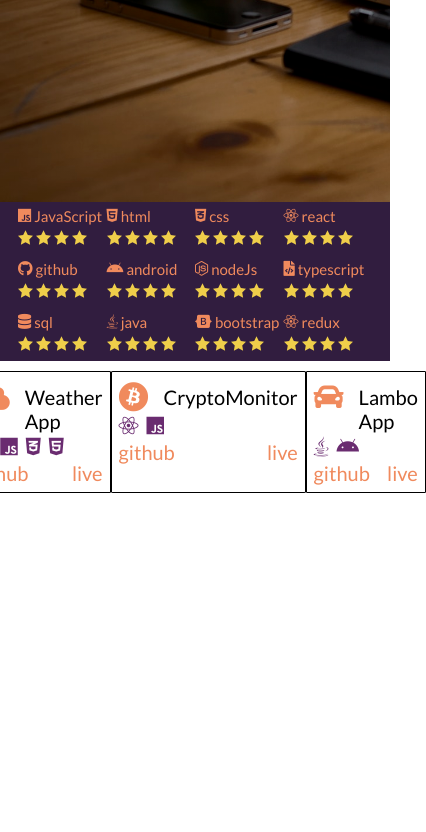
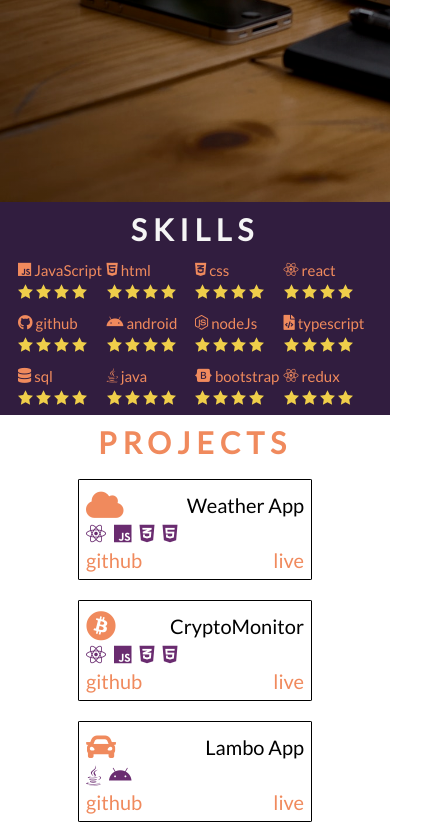
Before and after one commit to thebitcoinerapps/MySite, a plain HTML site: page index.html in a window 390 px wide. Shown: the part 558-1390 px from the top of the page, 426 px wide, since content can reach past the window. Before the commit the page ends 1061 px from the top, so only its background shows below. Drawn offline with Linux system fonts and the light colour scheme.

Commit message:
layout changes

```diff
--- a/css/styles.css
+++ b/css/styles.css
@@ -176,6 +176,16 @@ body{
 .links a:hover{
     color: #311d3f;
 }
+@media screen and (max-width: 900px){
+        .main-row-projects{
+        display: flex;
+        flex-direction: column;
+        align-items: center;
+    }
+        .project-card{
+        width: 60%;
+    }
+}
 @media screen and (max-width: 600px){
     .nav-bar li{
         float: none;
--- a/index.html
+++ b/index.html
@@ -24,6 +24,7 @@
     </header>
 
     <section class="skills-section">
+        <h1>SKILLS</h1>
         <div class="main-row">
             <div class="main-col">
                 <div class="tech-desc-container">
@@ -179,7 +180,8 @@
         </div>
     </section>
     <section class="section-projects">
-        <div class="main-row">
+        <h1>PROJECTS</h1>
+        <div class="main-row-projects">
             <div class="project-card">
                 <div class="name-field">
                     <i class="fas fa-cloud"></i>
@@ -204,6 +206,8 @@
                 <div class="tech">
                     <i class="fab fa-react"></i>
                     <i class="fab fa-js"></i>
+                    <i class="fab fa-css3-alt"></i>
+                    <i class="fab fa-html5"></i>
                 </div>
                 <div class="links">
                     <a href="#">github</a>
```
